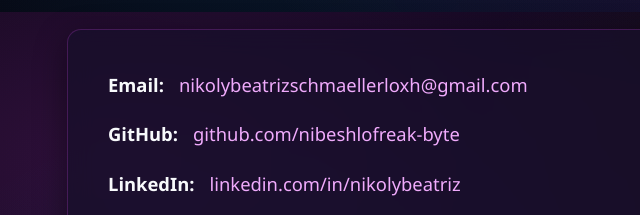
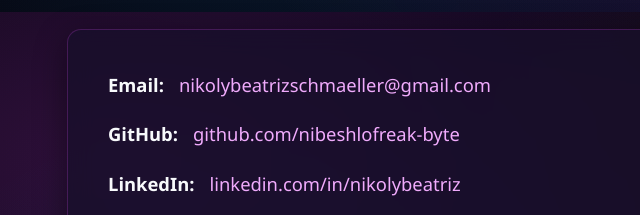
Before and after one commit to nibeshlofreak-byte/portfolio, a plain HTML site: page index.html in a window 1280 px wide. Shown: the part 4788-5003 px from the top of the page, 53-693 px from the left. Drawn offline with Linux system fonts and the light colour scheme.

Commit message:
Correct contact email to nikolybeatrizschmaeller@gmail.com

```diff
--- a/index.html
+++ b/index.html
@@ -254,7 +254,7 @@
         <div class="contact-container">
             <div class="contact-item">
                 <strong>Email:</strong>
-                <a href="mailto:nikolybeatrizschmaellerloxh@gmail.com">nikolybeatrizschmaellerloxh@gmail.com</a>
+                <a href="mailto:nikolybeatrizschmaeller@gmail.com">nikolybeatrizschmaeller@gmail.com</a>
             </div>
             <div class="contact-item">
                 <strong>GitHub:</strong>
```
Also changed, not shown: templates/contact.html (+1 -1 lines), 1 other file.
